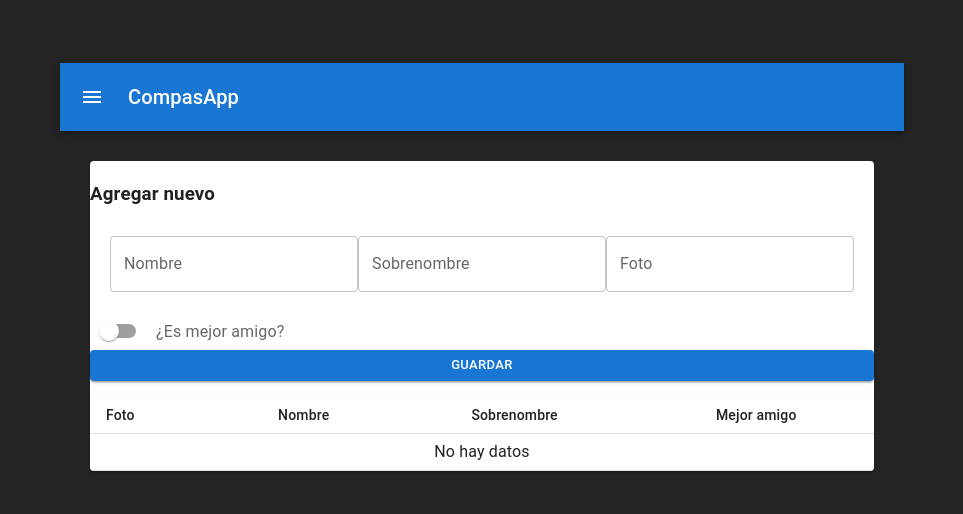
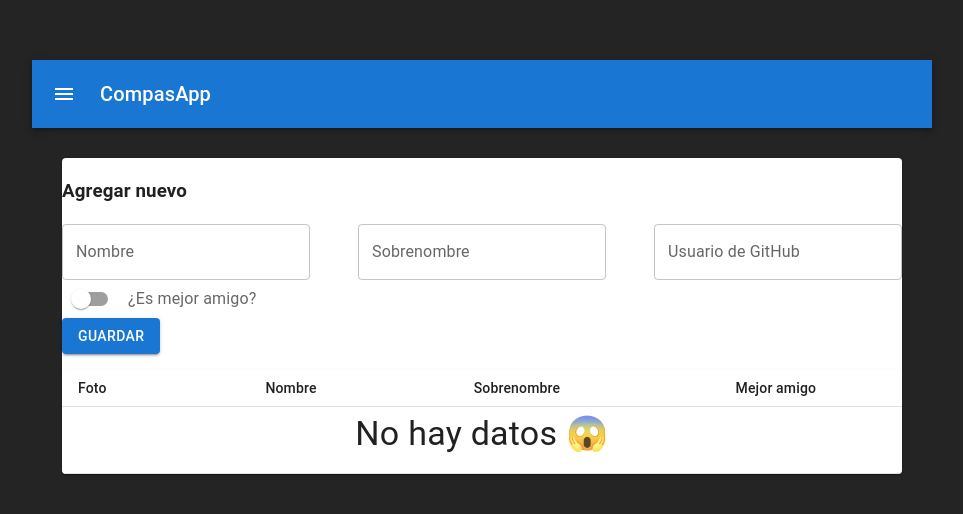
Before and after one commit to JexonMG/Web, a React (Vite) app in the folder React-PaginaBasics/: page / in a window 1280 px wide. Shown: the part 118-632 px from the top of the page, without its empty margins (158-1121 px from the left). Built offline with nearby package versions, Linux system fonts and the light colour scheme.

Commit message:
Nuevas alertas para CompasApp y mejora en "Foto"

```diff
--- a/React-PaginaBasics/src/App.jsx
+++ b/React-PaginaBasics/src/App.jsx
@@ -20,10 +20,11 @@ import BarraDeApp from './assets/BarraDeApp'
 import React, { useState, useEffect } from 'react';
 import Alert from '@mui/material/Alert'
 import AlertMessage from './assets/AlertMessage'
-
+import Box from '@mui/material/Box'
 
 
 function App() {
+  // * Hooks de estado
   const [nombre, setnombre] = useState('')
   const [sobrenombre, setsobrenombre] = useState('')
   const [foto, setfoto] = useState('')
@@ -31,58 +32,68 @@ function App() {
   const [datos, setDatos] = useState([])
   const [alert, setAlert] = useState({ message: '', severity: '' });
 
+  // * Función para actualizar los inputs en el estado
   const handleChange = (setTextValue) => (event) => {
     setTextValue(event.target.value);
+    setAlert({ message: '', severity: '' })
   };
 
+  // * Función para actualizar el estado del switch
   const handleChangeSwitch = (event) => {
     setChecked(event.target.checked);
   };
 
   // TODO: Implementar funcion para verificar si usuario ya se encuentra registrado
+  // * CHECKED
+
   // TODO: Implementar funcion para guardar datos en localStorage
+  //
+
   // TODO: Implementar funcion para eliminar usuarios de la tabla
 
 
 
 
+  // * Función para guardar los datos en el estado
+  const guardar = () => {
+    // * Verificar si el usuario ya se encuentra registrado
+    const usuario = datos.find((usuario) => usuario.nombre === nombre)
+    usuario ? setAlert({ message: 'El usuario ya se encuentra registrado', severity: 'error' }) :
 
-  const guardar = () => {
+    // * Verificar si los campos están vacíos
     nombre === '' || sobrenombre === '' || foto === '' ?
     setAlert({ message: 'Todos los campos son obligatorios', severity: 'error' })
     :
     (setDatos([...datos, {nombre, sobrenombre, foto, mejorAmigo: checked}]),
-    setAlert({ message: 'Correcto', severity: 'success' }))
+    setAlert({ message: 'Datos guardados.', severity: 'success' }))
   }
 
-
-  console.log( nombre)
-  console.log(sobrenombre)
-  console.log(foto)
-  console.log(checked)
   // ! Mejorar sintaxis de JSX haciendo multiples componentes
+  // * Estrucutra de la aplicación
   return (
     <div>
       <Grid>
         <BarraDeApp/>
         <div className='Main' style={{ padding: '20px' }}>
-        <Card>
+        <Card >
           {alert.message && <AlertMessage message={alert.message} severity={alert.severity} />}
           <Typography>
             <h3>Agregar nuevo</h3>
             </Typography>
-          <div className='Main'>
+            <Stack spacing={6} direction= "row">
               <TextField label='Nombre' variant='outlined' value={nombre} onChange={handleChange(setnombre)}/>
               <TextField label='Sobrenombre' variant='outlined' value={sobrenombre} onChange={handleChange(setsobrenombre)}/>
-              <TextField label='Foto' variant='outlined' value={foto} onChange={handleChange(setfoto)}/>
+              <TextField label='Usuario de GitHub' variant='outlined' value={foto} onChange={handleChange(setfoto)}/>
 
-          </div>
+            </Stack>
           <Stack direction="row" spacing={1} alignItems="center">
             <Switch onChange={handleChangeSwitch}/>
             <FormLabel>¿Es mejor amigo?</FormLabel>
           </Stack>
-          <Stack spacing={2}>
-            <Button size='small' variant='contained' onClick={guardar}>GUARDAR</Button>
+          <Stack spacing={2} >
+            <Box sx={{ width: 'auto' }} >
+              <Button size='medium' variant='contained' onClick={guardar}>GUARDAR</Button>
+            </Box>
             <BasicTable value= {datos}/>
             </Stack>
         </Card>
--- a/React-PaginaBasics/src/assets/BarraDeApp.jsx
+++ b/React-PaginaBasics/src/assets/BarraDeApp.jsx
@@ -7,6 +7,7 @@ import IconButton from '@mui/material/IconButton';
 import Menu from '@mui/icons-material/Menu';
 
 export default function BarraDeApp() {
+  // * Barra de navegación
   return (
     <AppBar position="static">
     <Toolbar variant="dense">
--- a/React-PaginaBasics/src/assets/Table.jsx
+++ b/React-PaginaBasics/src/assets/Table.jsx
@@ -10,7 +10,7 @@ import { Typography } from '@mui/material';
 import Avatar from '@mui/material/Avatar';
 
 export default function BasicTable(datos) {
-
+    // * Tabla de usuarios
     return (
         <TableContainer component={Paper}>
         <Table sx={{ minWidth: 650 }} aria-label="simple table" size='small'>
@@ -25,8 +25,8 @@ export default function BasicTable(datos) {
             <TableBody>
             {datos.value.length === 0 ? (<TableRow>
                 <TableCell colSpan={4} align="center">
-                    <Typography>
-                        No hay datos
+                    <Typography variant="h4" gutterBottom>
+                        No hay datos 😱
                     </Typography>
                 </TableCell>
                 </TableRow>):
@@ -37,7 +37,7 @@ export default function BasicTable(datos) {
                 sx={{ '&:last-child td, &:last-child th': { border: 0 } }}
                 >
                 <TableCell align="center">
-                  <Avatar alt={row.sobrenombre} src={row.foto}  sx={{ display: 'flex', justifyContent: 'center' }}/>
+                  <Avatar alt={row.sobrenombre} src={`https://unavatar.io/${row.foto}`}  sx={{ display: 'flex', justifyContent: 'center' }}/>
                 </TableCell>
                 <TableCell align="center">{row.nombre}</TableCell>
                 <TableCell align="center">{row.sobrenombre}</TableCell>
```
